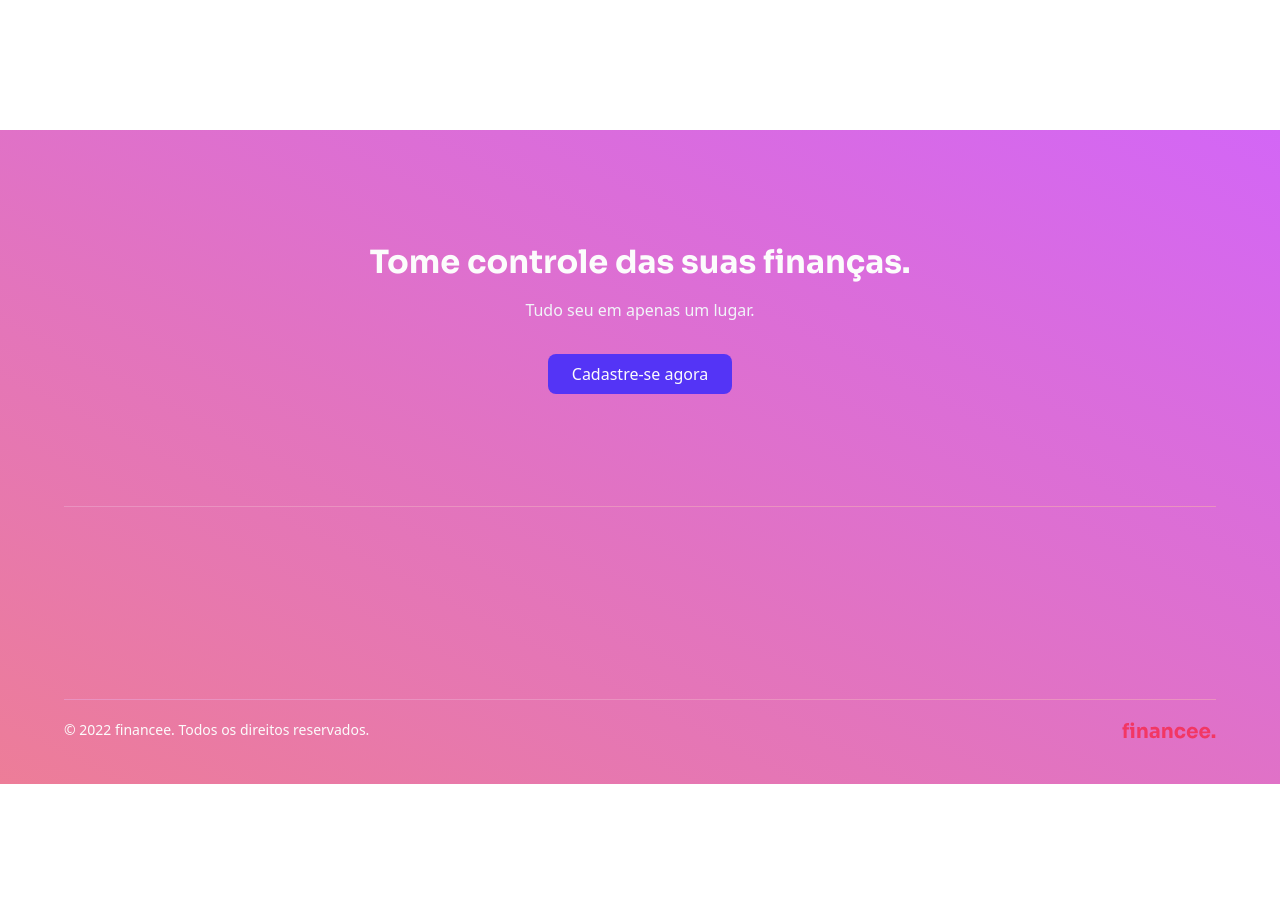
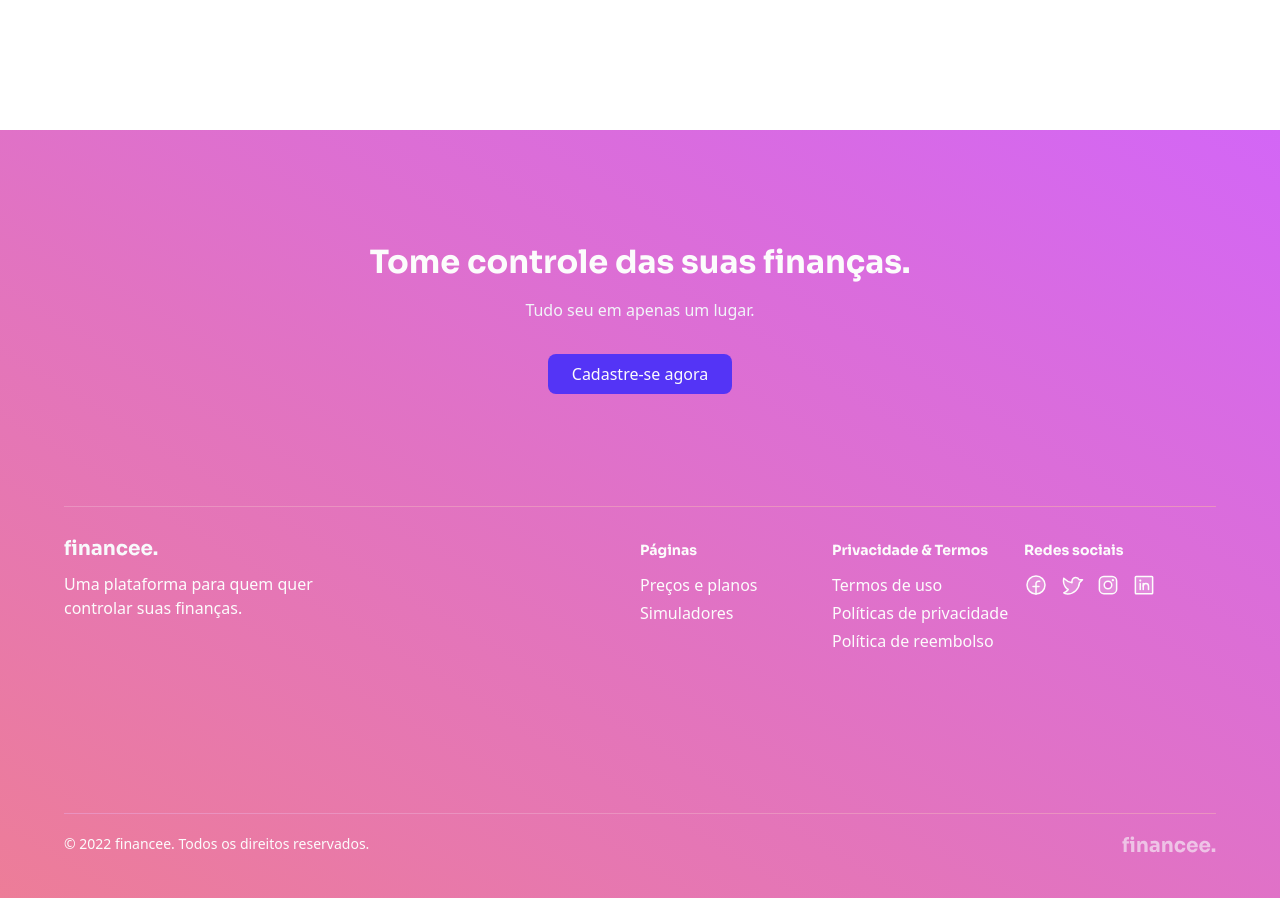
Before and after one commit to MathPSantos/financee, a React (Vite) app: page / in a window 1280 px wide. Shown: the part 4380-5278 px from the top of the page. Before the commit the page ends 5164 px from the top, so only its background shows below. Built offline with nearby package versions, Linux system fonts and the light colour scheme; grey boxes are pictures that could not be loaded.

Commit message:
feat: finish footer component

```diff
--- /dev/null
+++ b/src/components/common/typography/Heading/H5.component.tsx
@@ -0,0 +1,16 @@
+import { classNames } from "../../../../core/utils/classnames";
+
+import { BaseHeadingProps } from "./Heading.types";
+
+export function H5({ children, className, ...props }: BaseHeadingProps) {
+  const compClassName = classNames(
+    "font-bold text-brown-500 text-sm leading-[22px]",
+    className
+  );
+
+  return (
+    <h5 className={compClassName} {...props}>
+      {children}
+    </h5>
+  );
+}
--- a/src/components/common/typography/Heading/Heading.component.tsx
+++ b/src/components/common/typography/Heading/Heading.component.tsx
@@ -2,11 +2,12 @@ import { H1 } from "./H1.component";
 import { H2 } from "./H2.component";
 import { H3 } from "./H3.component";
 import { H4 } from "./H4.component";
+import { H5 } from "./H5.component";
 
 import { BaseHeadingProps } from "./Heading.types";
 
 interface HeadingProps extends BaseHeadingProps {
-  level?: 1 | 2 | 3 | 4;
+  level?: 1 | 2 | 3 | 4 | 5;
 }
 
 export function Heading({ children, level = 1, ...props }: HeadingProps) {
@@ -15,6 +16,7 @@ export function Heading({ children, level = 1, ...props }: HeadingProps) {
     2: H2,
     3: H3,
     4: H4,
+    5: H5,
   }[level];
 
   return <HeadingComponent {...props}>{children}</HeadingComponent>;
--- a/src/components/layout/Footer.component.tsx
+++ b/src/components/layout/Footer.component.tsx
@@ -1,11 +1,17 @@
 import { MaxWidth } from ".";
-import { Button, Heading } from "../common";
+import { Button, Heading, NavLink } from "../common";
 
-import Logo from "../../assets/logo.svg";
+import whiteLogo from "../../assets/whiteLogo.svg";
+import {
+  FacebookLogo,
+  InstagramLogo,
+  LinkedinLogo,
+  TwitterLogo,
+} from "phosphor-react";
 
 export function Footer() {
   return (
-    <div className="relative mt-56 bg-gradient-to-tr from-[#ED7D98] to-[#D366F6]">
+    <div className="relative mt-56 bg-gradient-to-tr from-[#ED7D98] to-[#D366F6] px-6">
       <MaxWidth>
         {/* CTA */}
         <div className="flex flex-col items-center py-28 border-b border-b-pink-300">
@@ -22,14 +28,62 @@ export function Footer() {
 
         <footer className="pt-8 pb-11">
           <div className="grid grid-cols-12 border-b border-b-pink-300 pb-40">
-            <div></div>
+            <div className="col-span-3">
+              <img src={whiteLogo} alt="financee. logo" />
+              <p className="max-w-sm text-white mt-4">
+                Uma plataforma para quem quer controlar suas finanças.
+              </p>
+            </div>
+
+            <div className="col-start-7 col-span-2">
+              <Heading className="!text-white" level={5}>
+                Páginas
+              </Heading>
+              <ul className="flex flex-col items-start mt-3 gap-1">
+                <NavLink className="text-white" to="/">
+                  Preços e planos
+                </NavLink>
+                <NavLink className="text-white" to="/">
+                  Simuladores
+                </NavLink>
+              </ul>
+            </div>
+
+            <div className="col-span-2">
+              <Heading className="!text-white" level={5}>
+                Privacidade & Termos
+              </Heading>
+              <ul className="flex flex-col items-start mt-3 gap-1">
+                <NavLink className="text-white" to="/">
+                  Termos de uso
+                </NavLink>
+                <NavLink className="text-white" to="/">
+                  Políticas de privacidade
+                </NavLink>
+                <NavLink className="text-white" to="/">
+                  Política de reembolso
+                </NavLink>
+              </ul>
+            </div>
+
+            <div className="col-span-2">
+              <Heading className="!text-white" level={5}>
+                Redes sociais
+              </Heading>
+              <div className="flex items-center mt-3 gap-3 text-white">
+                <FacebookLogo weight="duotone" size={24} />
+                <TwitterLogo weight="duotone" size={24} />
+                <InstagramLogo weight="duotone" size={24} />
+                <LinkedinLogo weight="duotone" size={24} />
+              </div>
+            </div>
           </div>
           <div className="flex items-center justify-between mt-5">
             <p className="text-white text-sm">
               © 2022 financee. Todos os direitos reservados.
             </p>
 
-            <img src={Logo} alt="financee" />
+            <img className="opacity-60" src={whiteLogo} alt="financee" />
           </div>
         </footer>
       </MaxWidth>
```
Also changed, not shown: src/assets/whiteLogo.svg (added).
